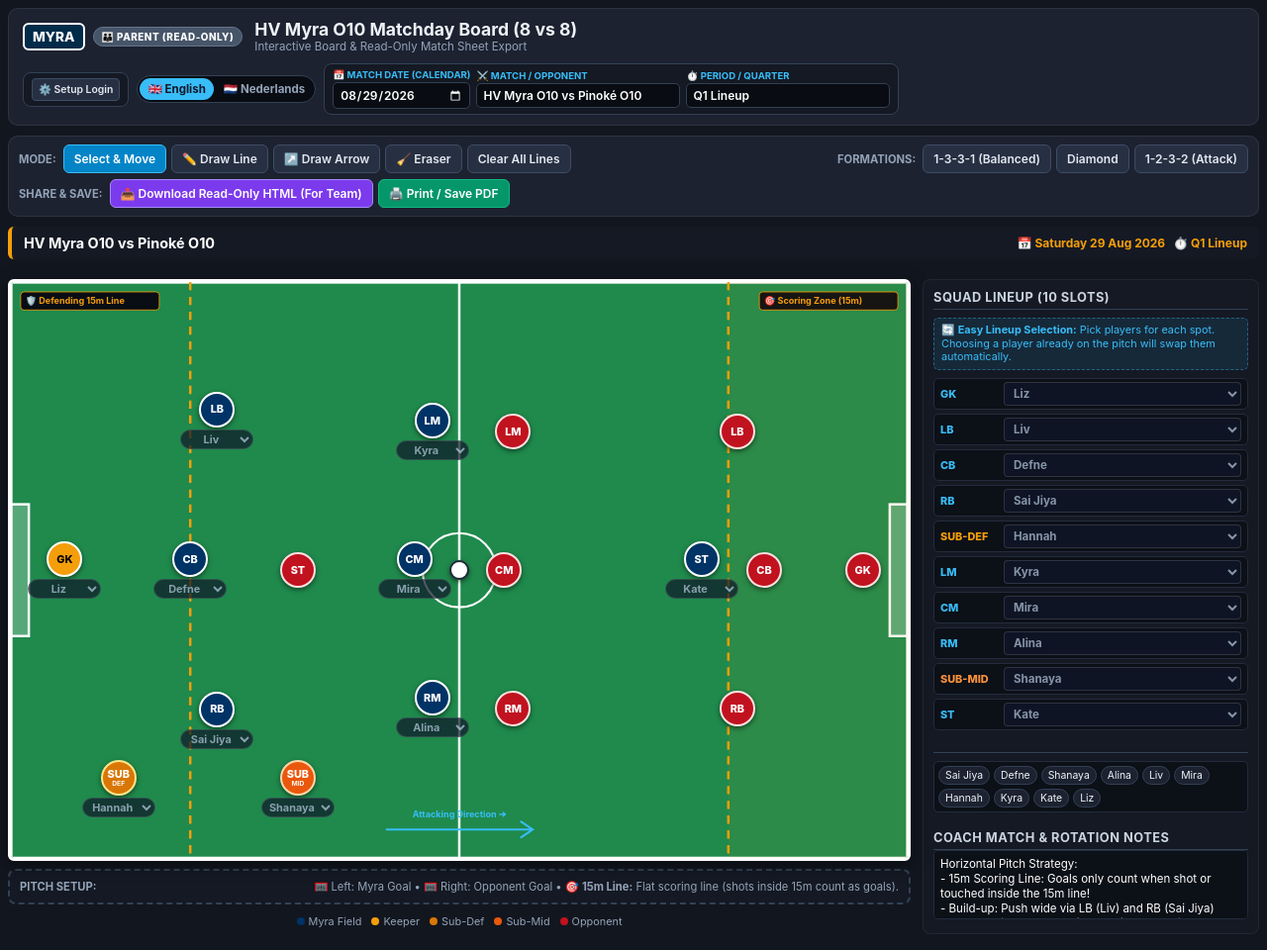
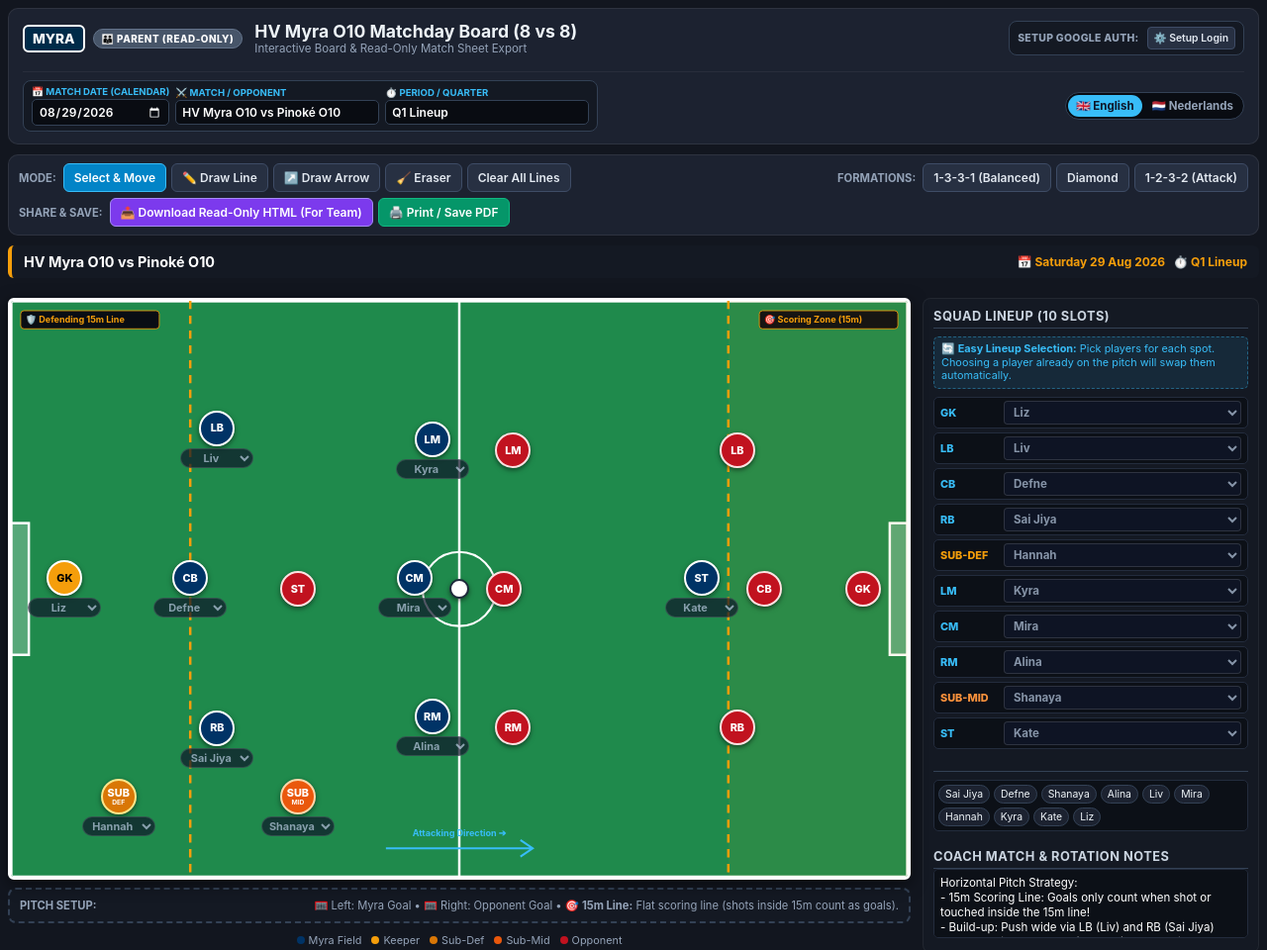
Before and after one commit to rinks2511/hockey_coach_app, a website: page index.html in a window 1280 px wide. Shown: the top 960 px of the page at 99% size. Drawn offline with Linux system fonts and the light colour scheme.

Commit message:
Reposition Setup & Login to top right and add Google Sign-In prompt

```diff
--- a/index.html
+++ b/index.html
@@ -350,7 +350,9 @@
 
 <div class="app-container">
 
-  <header>
+  <header style="display: flex; flex-direction: column; gap: 12px; padding: 12px 14px;">
+    <!-- Top Row (Brand & Google Login/Auth) -->
+    <div style="display: flex; justify-content: space-between; align-items: center; width: 100%; flex-wrap: wrap; gap: 10px;">
       <div class="brand" style="display: flex; align-items: center; gap: 12px; flex-wrap: wrap;">
         <div class="brand-left" style="display: flex; align-items: center; gap: 8px;">
           <div class="badge">MYRA</div>
@@ -362,8 +364,8 @@
         </div>
       </div>
 
-    <div class="header-controls">
-      <div id="googleAuthContainer" style="display: flex; align-items: center; gap: 8px; background: var(--card-bg); padding: 5px 8px; border-radius: 8px; border: 1px solid #334155; position: relative;">
+      <div id="googleAuthContainer" style="display: flex; align-items: center; gap: 8px; background: var(--card-bg); padding: 5px 8px; border-radius: 8px; border: 1px solid #334155; position: relative; margin-left: auto;">
+        <span id="googleLoginPrompt" style="font-size: 0.65rem; color: #94a3b8; font-weight: 800; text-transform: uppercase; letter-spacing: 0.03em;">Sign in with Google:</span>
         <div id="googleSignInButton" style="display: none;"></div>
         <div id="googleUserProfile" style="display: none; align-items: center; gap: 6px;">
           <img id="userAvatar" src="" style="width: 24px; height: 24px; border-radius: 50%; border: 1px solid #38bdf8;">
@@ -385,25 +387,28 @@
           <button onclick="saveGoogleConfig()" style="background: #059669; border-color: #10b981; color: #fff; padding: 4px 8px; border-radius: 4px; font-size: 0.7rem; width: 100%;">Save & Initialize</button>
         </div>
       </div>
+    </div>
+
+    <!-- Bottom Row (Match Info & Lang switch) -->
+    <div class="header-controls" style="display: flex; justify-content: space-between; align-items: center; width: 100%; flex-wrap: wrap; gap: 10px; margin-top: 4px; border-top: 1px solid rgba(255,255,255,0.05); padding-top: 8px;">
+      <div class="match-card" style="margin-right: auto;">
+        <div class="match-input-group">
+          <label id="lblMatchDate">📅 Match Date (Calendar)</label>
+          <input type="date" id="matchDatePicker" value="2026-08-29" onchange="onDateSelected(this.value)">
+        </div>
+        <div class="match-input-group">
+          <label id="lblMatchOpponent">⚔️ Match / Opponent</label>
+          <input type="text" id="matchOpponent" value="HV Myra O10 vs Pinoké O10" oninput="syncBanner()">
+        </div>
+        <div class="match-input-group">
+          <label id="lblMatchQuarter">⏱️ Period / Quarter</label>
+          <input type="text" id="matchQuarter" value="Q1 Lineup" oninput="syncBanner()">
+        </div>
+      </div>
 
       <div class="lang-switch">
         <button class="lang-btn active" id="btnLangEN" onclick="setLanguage('en')">🇬🇧 English</button>
         <button class="lang-btn" id="btnLangNL" onclick="setLanguage('nl')">🇳🇱 Nederlands</button>
-      </div>
-
-      <div class="match-card">
-        <div class="match-input-group">
-          <label id="lblMatchDate">📅 Match Date (Calendar)</label>
-          <input type="date" id="matchDatePicker" value="2026-08-29" onchange="onDateSelected(this.value)">
-        </div>
-        <div class="match-input-group">
-          <label id="lblMatchOpponent">⚔️ Match / Opponent</label>
-          <input type="text" id="matchOpponent" value="HV Myra O10 vs Pinoké O10" oninput="syncBanner()">
-        </div>
-        <div class="match-input-group">
-          <label id="lblMatchQuarter">⏱️ Period / Quarter</label>
-          <input type="text" id="matchQuarter" value="Q1 Lineup" oninput="syncBanner()">
-        </div>
       </div>
     </div>
   </header>
@@ -723,9 +728,14 @@
   }
 
   function initGoogleAuth() {
+    const promptEl = document.getElementById('googleLoginPrompt');
     if (!googleClientId) {
       document.getElementById('googleSignInButton').style.display = 'none';
       document.getElementById('btnConfigGoogle').innerText = '⚙️ Setup Login';
+      if (promptEl) {
+        promptEl.style.display = 'inline';
+        promptEl.innerText = currentLang === 'en' ? 'Setup Google Auth:' : 'Google Auth Instellen:';
+      }
       currentUserRole = 'parent';
       applyRolePrivileges();
       return;
@@ -749,10 +759,15 @@
 
     const localUser = localStorage.getItem('hv_myra_user');
     if (localUser) {
+      if (promptEl) promptEl.style.display = 'none';
       showUserLoggedIn(JSON.parse(localUser));
     } else {
       currentUserRole = 'parent';
       applyRolePrivileges();
+      if (promptEl) {
+        promptEl.style.display = 'inline';
+        promptEl.innerText = currentLang === 'en' ? 'Sign in with Google:' : 'Inloggen met Google:';
+      }
       document.getElementById('googleSignInButton').style.display = 'block';
       document.getElementById('googleUserProfile').style.display = 'none';
     }
@@ -787,6 +802,8 @@
     localStorage.removeItem('hv_myra_user');
     document.getElementById('googleUserProfile').style.display = 'none';
     document.getElementById('googleSignInButton').style.display = 'none';
+    const promptEl = document.getElementById('googleLoginPrompt');
+    if (promptEl) promptEl.style.display = 'inline';
     currentUserRole = 'parent';
     applyRolePrivileges();
     initGoogleAuth();
```
Lines whose indentation alone changed are shown as unchanged.
